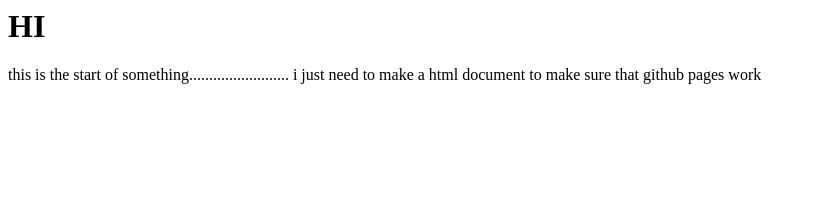
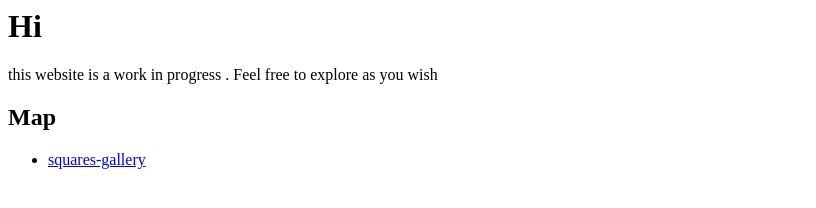
Before and after one commit to the-fish-fry/the-fish-fry.github.io, a plain HTML site: page index.html in a window 1280 px wide. Shown: the whole page, without its empty margins (0-816 px from the left). Drawn offline with Linux system fonts and the light colour scheme.

Commit message:
starting work on squares gallery

```diff
--- a/index.html
+++ b/index.html
@@ -1,7 +1,13 @@
-<head>
-
-</head>
-<body>
-    <h1>HI</h1>
-    <p>this is the start of something......................... i just need to make a html document to make sure that github pages work</p>
-</body>
+<html>
+	<head>
+		<title>welcome to da fish fry</title>
+	</head>
+	<body>
+		<h1>Hi</h1>
+		<p>this website is a work in progress . Feel free to explore as you wish</p>
+		<h2>Map</h2>
+		<ul>
+			<li><a href="squares-gallery.html">squares-gallery</a></li>
+		</ul>
+	</body>
+</html>
```
Also changed, not shown: squares-gallery.html (added, +27 -0 lines), img/gallery_door1.webp (added), img/gallery_door2.webp (added), img/gallery_microbe.webp (added), img/gallery_quare1.png (added), 1 other file.
